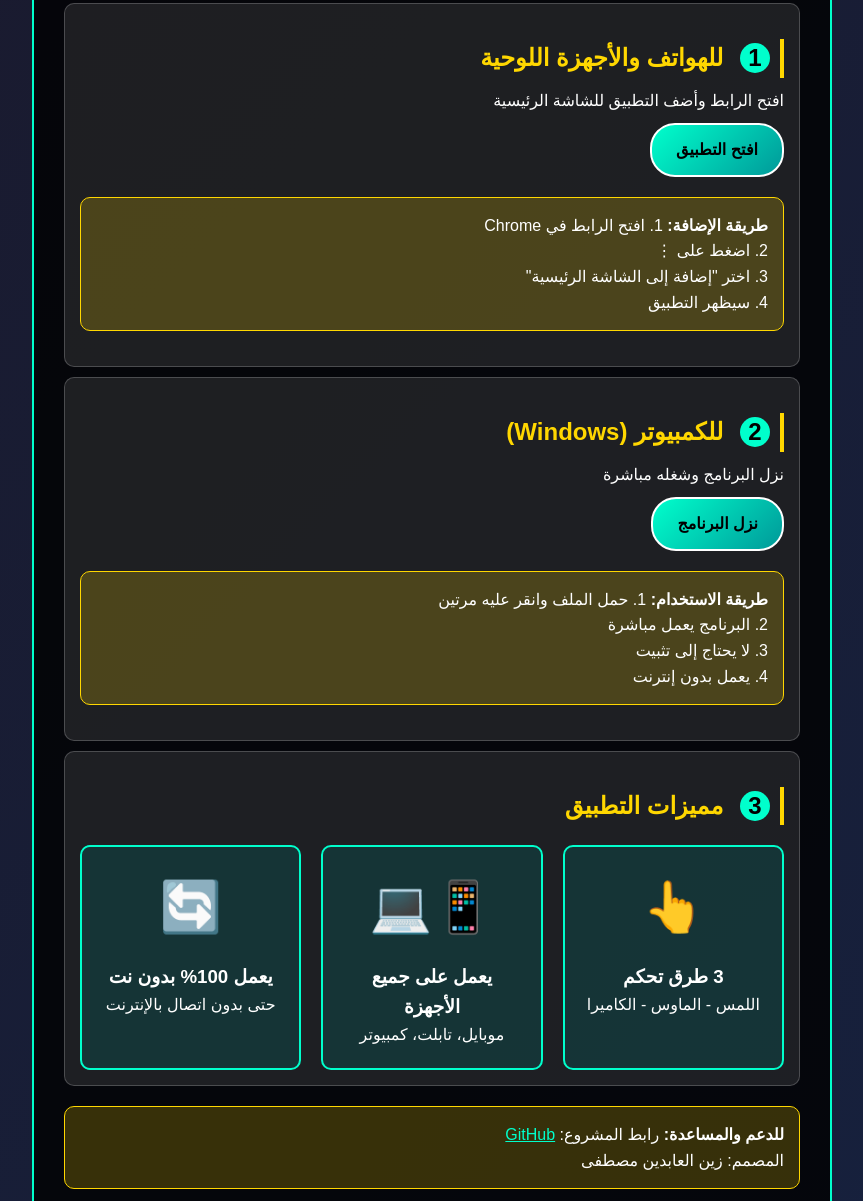
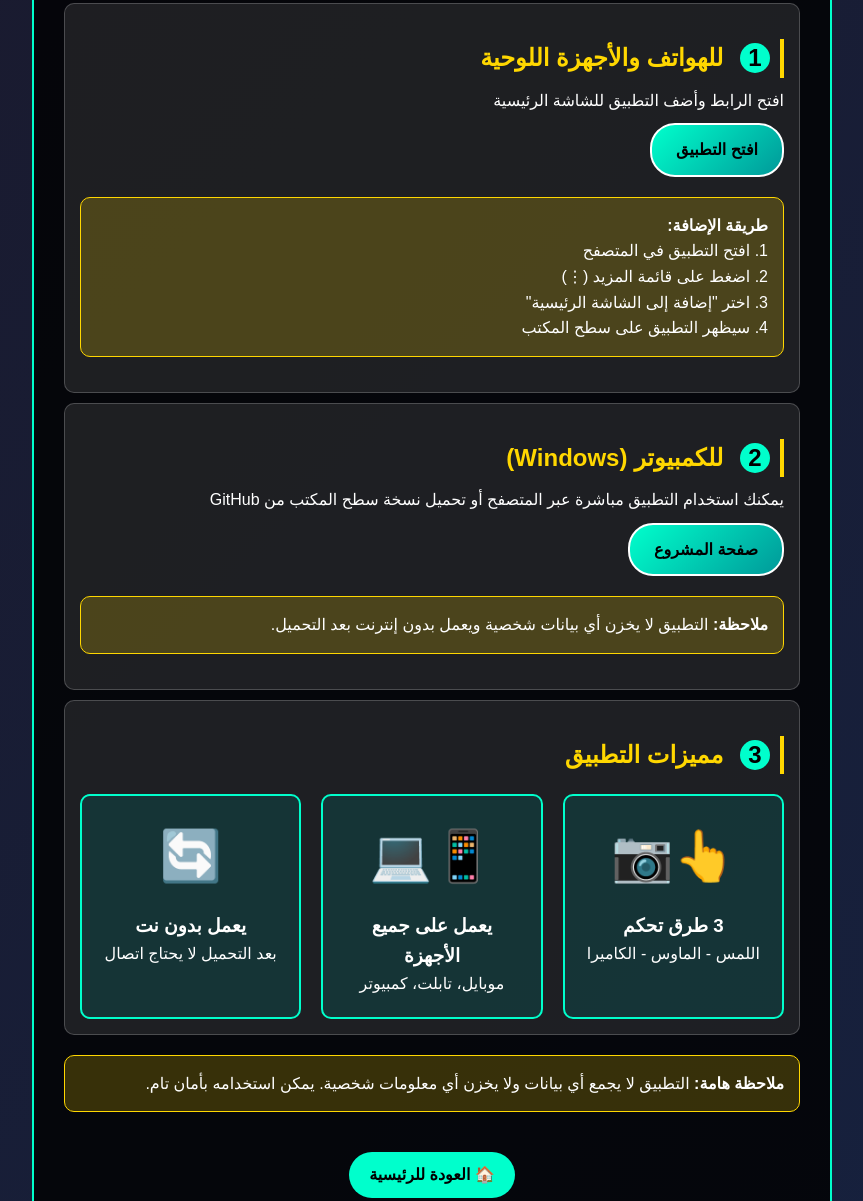
Before and after one commit to Zaen1993/Percentage-Lab, an Electron app: page install-guide.html in a window 1200 px wide. Shown: the part 130-1331 px from the top of the page, without its empty margins (168-1031 px from the left). Drawn offline with Linux system fonts and the light colour scheme.

Commit message:
Update install-guide.html

```diff
--- a/install-guide.html
+++ b/install-guide.html
@@ -104,30 +104,22 @@
         <div class="step">
             <h2><span class="step-number">1</span> للهواتف والأجهزة اللوحية</h2>
             <p>افتح الرابط وأضف التطبيق للشاشة الرئيسية</p>
-            <a href="https://zaen1993.github.io/math-percentage-lab/" class="btn" target="_blank">
-                افتح التطبيق
-            </a>
+            <a href="الرئيسية.html" class="btn">افتح التطبيق</a>
             <div class="note">
-                <strong>طريقة الإضافة:</strong>
-                1. افتح الرابط في Chrome<br>
-                2. اضغط على ⋮<br>
+                <strong>طريقة الإضافة:</strong><br>
+                1. افتح التطبيق في المتصفح<br>
+                2. اضغط على قائمة المزيد (⋮)<br>
                 3. اختر "إضافة إلى الشاشة الرئيسية"<br>
-                4. سيظهر التطبيق
+                4. سيظهر التطبيق على سطح المكتب
             </div>
         </div>
 
         <div class="step">
             <h2><span class="step-number">2</span> للكمبيوتر (Windows)</h2>
-            <p>نزل البرنامج وشغله مباشرة</p>
-            <a href="Percentage-Lab.exe" class="btn" download>
-                نزل البرنامج
-            </a>
+            <p>يمكنك استخدام التطبيق مباشرة عبر المتصفح أو تحميل نسخة سطح المكتب من GitHub</p>
+            <a href="https://github.com/Zaen1993/math-percentage-lab" class="btn" target="_blank">صفحة المشروع</a>
             <div class="note">
-                <strong>طريقة الاستخدام:</strong>
-                1. حمل الملف وانقر عليه مرتين<br>
-                2. البرنامج يعمل مباشرة<br>
-                3. لا يحتاج إلى تثبيت<br>
-                4. يعمل بدون إنترنت
+                <strong>ملاحظة:</strong> التطبيق لا يخزن أي بيانات شخصية ويعمل بدون إنترنت بعد التحميل.
             </div>
         </div>
 
@@ -135,7 +127,7 @@
             <h2><span class="step-number">3</span> مميزات التطبيق</h2>
             <div class="platform">
                 <div class="platform-card">
-                    <div class="icon">👆</div>
+                    <div class="icon">👆📷</div>
                     <h3>3 طرق تحكم</h3>
                     <p>اللمس - الماوس - الكاميرا</p>
                 </div>
@@ -146,16 +138,14 @@
                 </div>
                 <div class="platform-card">
                     <div class="icon">🔄</div>
-                    <h3>يعمل 100% بدون نت</h3>
-                    <p>حتى بدون اتصال بالإنترنت</p>
+                    <h3>يعمل بدون نت</h3>
+                    <p>بعد التحميل لا يحتاج اتصال</p>
                 </div>
             </div>
         </div>
 
         <div class="note">
-            <strong>للدعم والمساعدة:</strong>
-            رابط المشروع: <a href="https://github.com/Zaen1993/math-percentage-lab" style="color:#00ffcc;">GitHub</a><br>
-            المصمم: زين العابدين مصطفى
+            <strong>ملاحظة هامة:</strong> التطبيق لا يجمع أي بيانات ولا يخزن أي معلومات شخصية. يمكن استخدامه بأمان تام.
         </div>
 
         <div style="text-align: center;">
```
